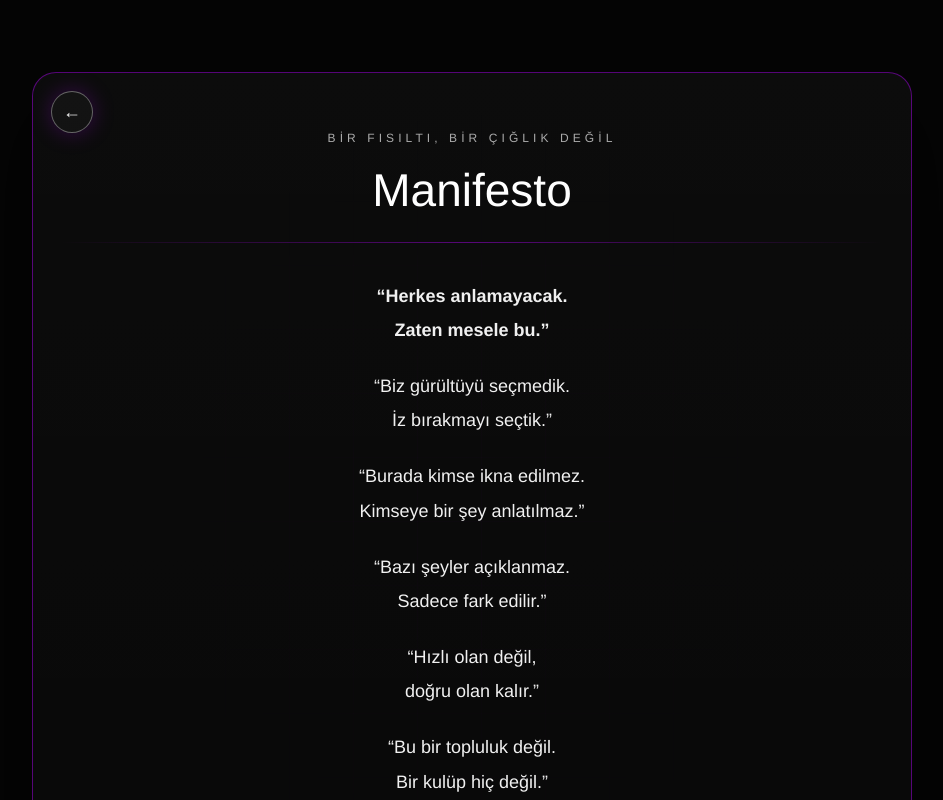
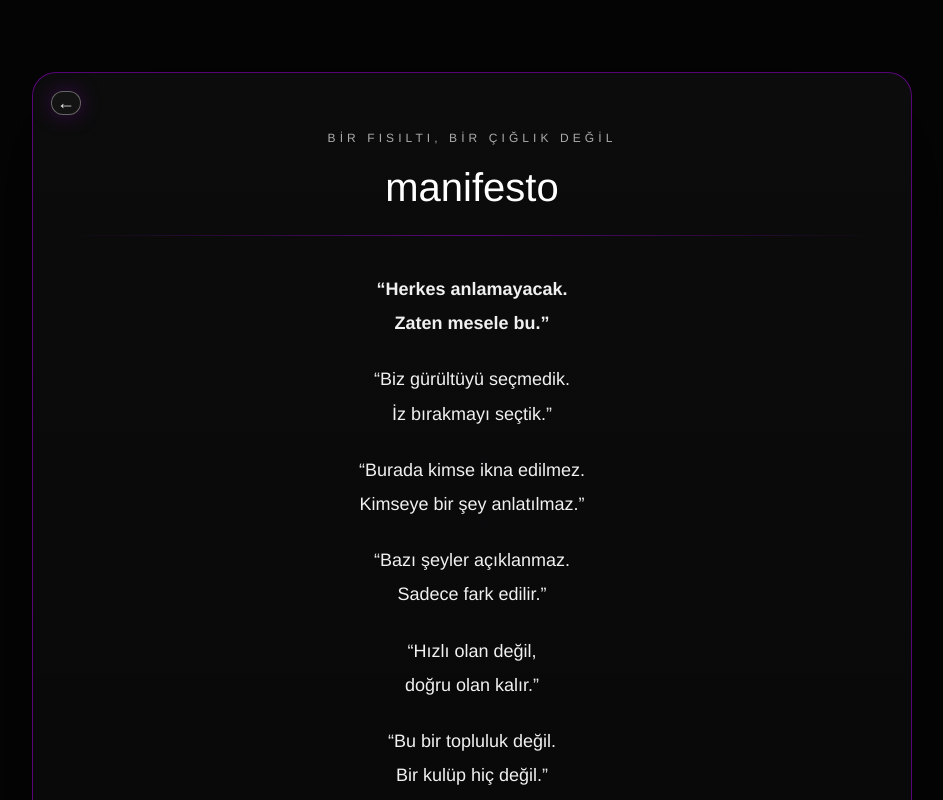
Before and after one commit to mekin1982me-art/follow-the-white-rabbit, a Next.js app: page /manifesto in a window 1280 px wide. Shown: the top 800 px of the page, without its empty margins (168-1111 px from the left). Built offline with nearby package versions, Linux system fonts and the light colour scheme.

Commit message:
Update page.tsx

```diff
--- a/app/manifesto/page.tsx
+++ b/app/manifesto/page.tsx
@@ -52,8 +52,8 @@ export default function ManifestoPage() {
             position: "absolute",
             top: "18px",
             left: "18px",
-            width: "42px",
-            height: "42px",
+            width: "30px",
+            height: "24px",
             borderRadius: "999px",
             border: "1px solid rgba(255,255,255,0.35)",
             display: "flex",
@@ -89,12 +89,12 @@ export default function ManifestoPage() {
           style={{
             position: "relative",
             margin: "0 0 26px 0",
-            fontSize: "46px",
+            fontSize: "40px",
             fontWeight: 300,
             lineHeight: 1.1,
           }}
         >
-          Manifesto
+          manifesto
         </h1>
 
         {/* DIVIDER */}
```
